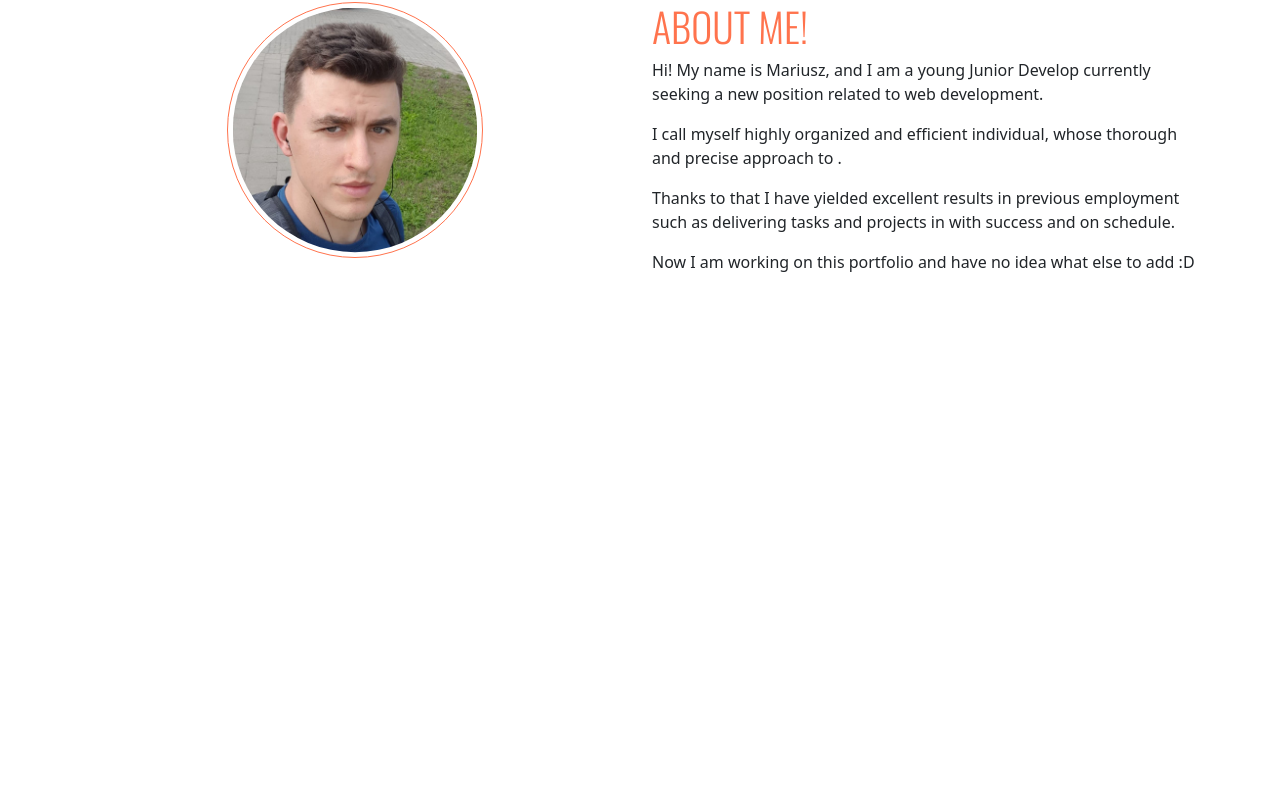
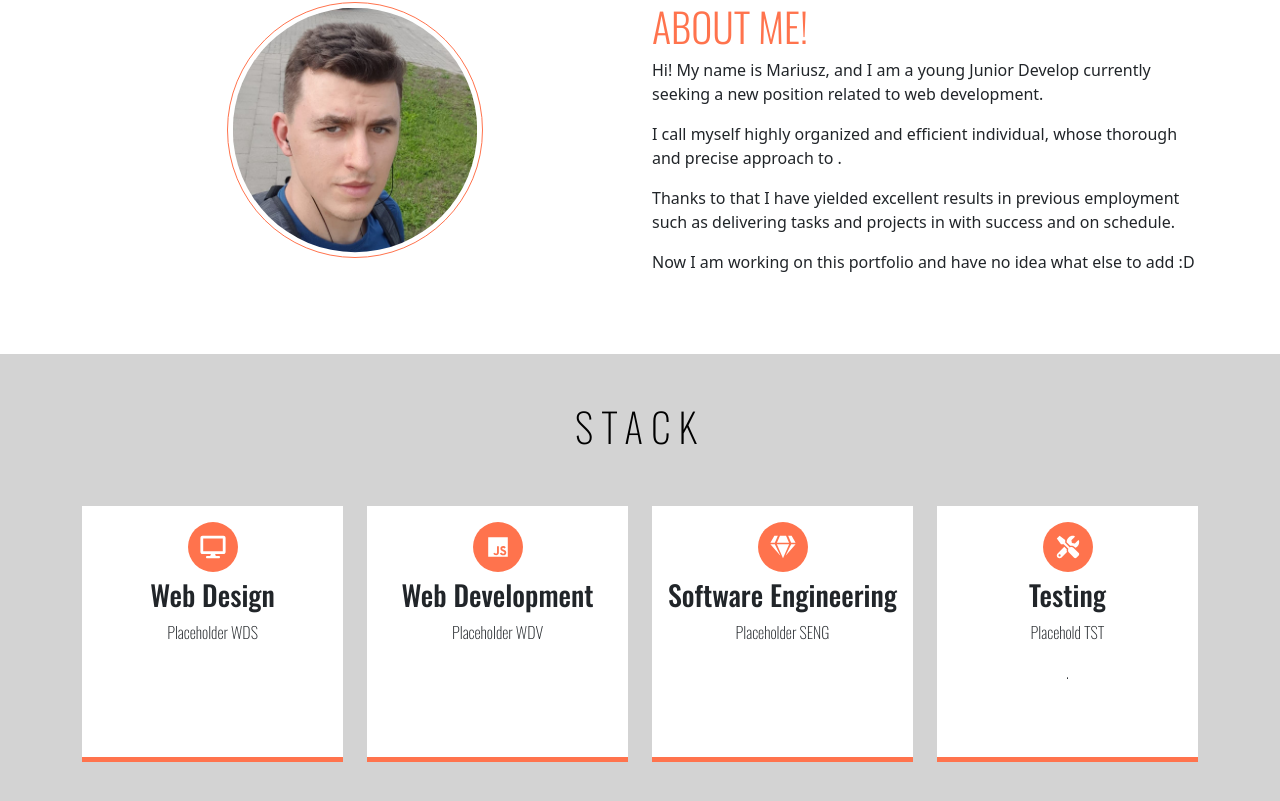
Before and after one commit to mpbialoszewski/cv, a React (Create React App) app: page / in a window 1280 px wide. Shown: the part 839-1640 px from the top of the page. Before the commit the page ends 1193 px from the top, so only its background shows below. Built offline with nearby package versions, Linux system fonts and the light colour scheme.

Commit message:
Adding Services

```diff
--- a/package.json
+++ b/package.json
@@ -4,6 +4,7 @@
   "private": true,
   "dependencies": {
     "@fortawesome/fontawesome-svg-core": "^1.2.35",
+    "@fortawesome/free-brands-svg-icons": "^5.15.3",
     "@fortawesome/free-solid-svg-icons": "^5.15.3",
     "@fortawesome/react-fontawesome": "^0.1.14",
     "@testing-library/jest-dom": "^5.11.4",
--- a/src/App.css
+++ b/src/App.css
@@ -12,6 +12,7 @@
   --cvYellow: rgb(255, 197, 26);
   --cvDark: #212529;
   --cvRed: #d9534f;
+  --cvLightGrey: 	rgb(211,211,211)
 }
 
 
@@ -38,8 +39,8 @@ nav ul li{
 }
 
 .navbar-nav > li > a {
-  margin-right: 3.5rem;
-  margin-left: 3.5rem;
+  margin-right: 4.5rem;
+  margin-left: 4.5rem;
   text-align: center;
   color: var(--cvOrange) !important;
   border-top:  0.1875rem solid var(--cvDark);
@@ -124,6 +125,10 @@ nav ul li{
   align-items: center;
 }
 
+.about-me.container{
+  background-color: aqua;
+}
+
 .profile-img{
   width: 16rem;
   border-radius: 50%;
@@ -143,3 +148,62 @@ nav ul li{
     width: 10rem;
   }
 }
+
+/****Services***/
+
+.services{
+  text-align: center;
+  font-family: Oswald;
+  font-weight: 200;
+  padding-bottom: 2rem;
+  background-color: var(--cvLightGrey);
+}
+
+.services h1{
+  color: black;
+  text-transform: uppercase;
+  letter-spacing: 0.5rem;
+  font-weight: 200;
+}
+
+.services .circle{
+  position: relative;
+  margin: 0.375rem auto;
+  background: var(--cvOrange);
+  border-radius: 50%;
+  width: 3.125rem;
+  height: 3.125rem;
+}
+
+.services .icon{
+  font-size: 1.4rem;
+  color: var(--cvWhite);
+  position: absolute;
+  top: 50%;
+  left: 50%;
+  transform: translate(-50%,-50%);
+}
+
+.services .box{
+  height: 16rem;
+  border-bottom: 0.3125rem solid var(--cvOrange);
+  padding: 0.625rem;
+  margin-bottom:  1.875rem;
+  background: var(--cvWhite);
+}
+
+.services .box:hover{
+  background: var(--cvOrange);
+  border-bottom: 0.3125rem solid var(--cvDark);
+}
+
+.services .box:hover .icon {
+  color: var(--cvDark);
+}
+.services .box:hover .circle {
+  background: var(--cvWhite);
+}
+
+.services .box:hover p {
+  color: var(--cvWhite);
+}
--- a/src/App.js
+++ b/src/App.js
@@ -3,6 +3,7 @@ import 'bootstrap/dist/css/bootstrap.min.css';
 import Navbar from './components/Navbar'
 import Header from './components/Header'
 import AboutMe from './components/AboutMe';
+import Services from './components/Services'
 
 function App() {
   return (
@@ -10,6 +11,7 @@ function App() {
     <Navbar />
     <Header />
     <AboutMe />
+    <Services />
     </>
   );
 }
--- a/src/components/Navbar.jsx
+++ b/src/components/Navbar.jsx
@@ -21,13 +21,13 @@ const Navbar = () => {
               <a className="nav-link" href="#">about me </a>
             </li>
             <li className="nav-item">
-              <a className="nav-link" href="#">services</a>
+              <a className="nav-link" href="#">Stack</a>
             </li>
             <li className="nav-item">
               <a className="nav-link" href="#">Experience</a>
             </li>
             <li className="nav-item">
-              <a className="nav-link" href="#">Contact me</a>
+              <a className="nav-link" href="#">GitHub</a>
             </li>
 
           </ul>
--- /dev/null
+++ b/src/components/Services.jsx
@@ -0,0 +1,56 @@
+import React from 'react'
+import { FontAwesomeIcon } from "@fortawesome/react-fontawesome";
+import { faFacebookF, faGoogle, faJs, faJsfiddle } from "@fortawesome/free-brands-svg-icons";
+import { faDesktop, faFileCode, faGem, faTools } from "@fortawesome/free-solid-svg-icons";
+
+//TODO: Wez to kurwa popraw
+const Services = () => {
+  return (
+    <div>
+      <div className="services">
+        <h1 className="py-5">Stack</h1>
+        <div className="container">
+          <div className="row">
+            <div className="col-md-3 col-sm-6">
+              <div className="box">
+                <div className="circle"><FontAwesomeIcon className="icon" icon={faDesktop} size="2x" /></div>
+                <h3>Web Design</h3>
+                <p>Placeholder WDS</p>
+              </div>
+            </div>
+            {/* - */}
+            <div className="col-md-3 col-sm-6">
+              <div className="box">
+                <div className="circle"><FontAwesomeIcon className="icon" icon={faJs} size="2x" /></div>
+
+                <h3>Web Development</h3>
+                <p>Placeholder WDV</p>
+              </div>
+            </div>
+            {/* - */}
+            <div className="col-md-3 col-sm-6">
+              <div className="box">
+                <div className="circle"><FontAwesomeIcon className="icon" icon={faGem} size="2x" /></div>
+
+                <h3>Software Engineering</h3>
+                <p>Placeholder SENG</p>
+              </div>
+            </div>
+            {/* - */}
+            <div className="col-md-3 col-sm-6">
+              <div className="box">
+                <div className="circle"><FontAwesomeIcon className="icon" icon={faTools} size="2x" /></div>
+
+                <h3>Testing</h3>
+                <p>Placehold TST</p>.
+              </div>
+            </div>
+          </div>
+        </div>
+      </div>
+
+    </div>
+  )
+}
+
+export default Services
```
Also changed, not shown: 2 other files (tests, documents, lock files or other folders).
